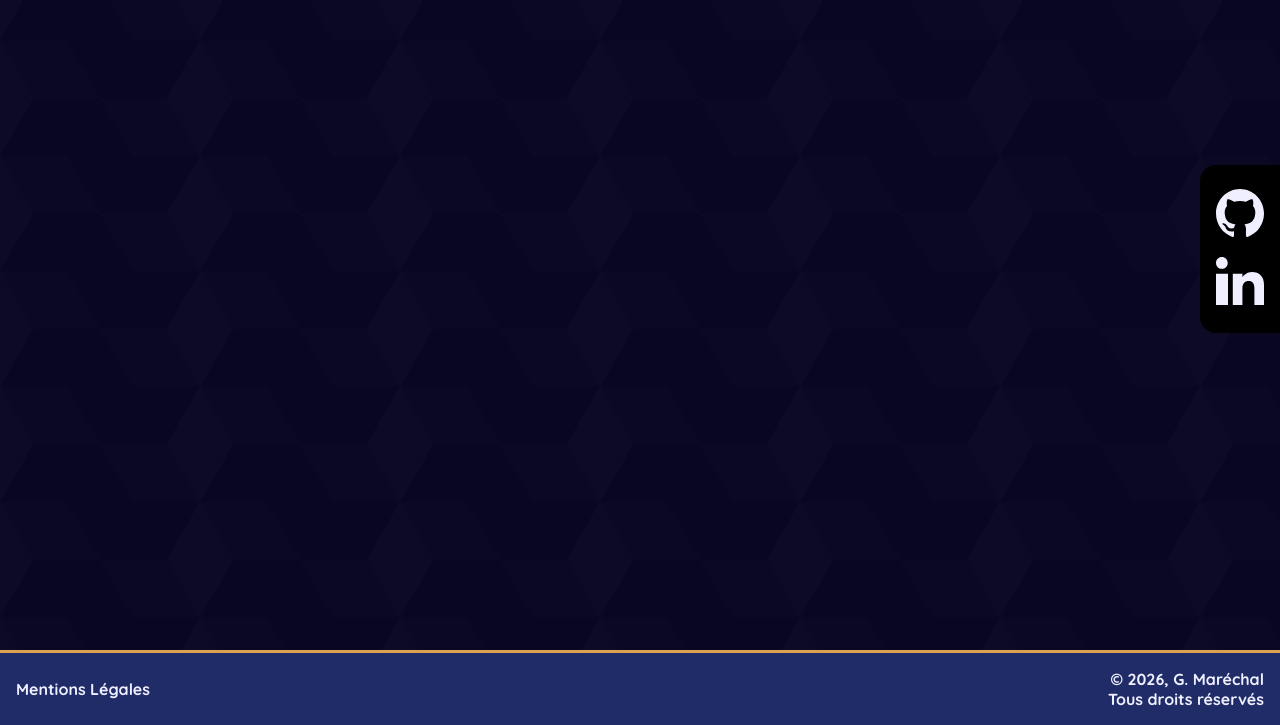
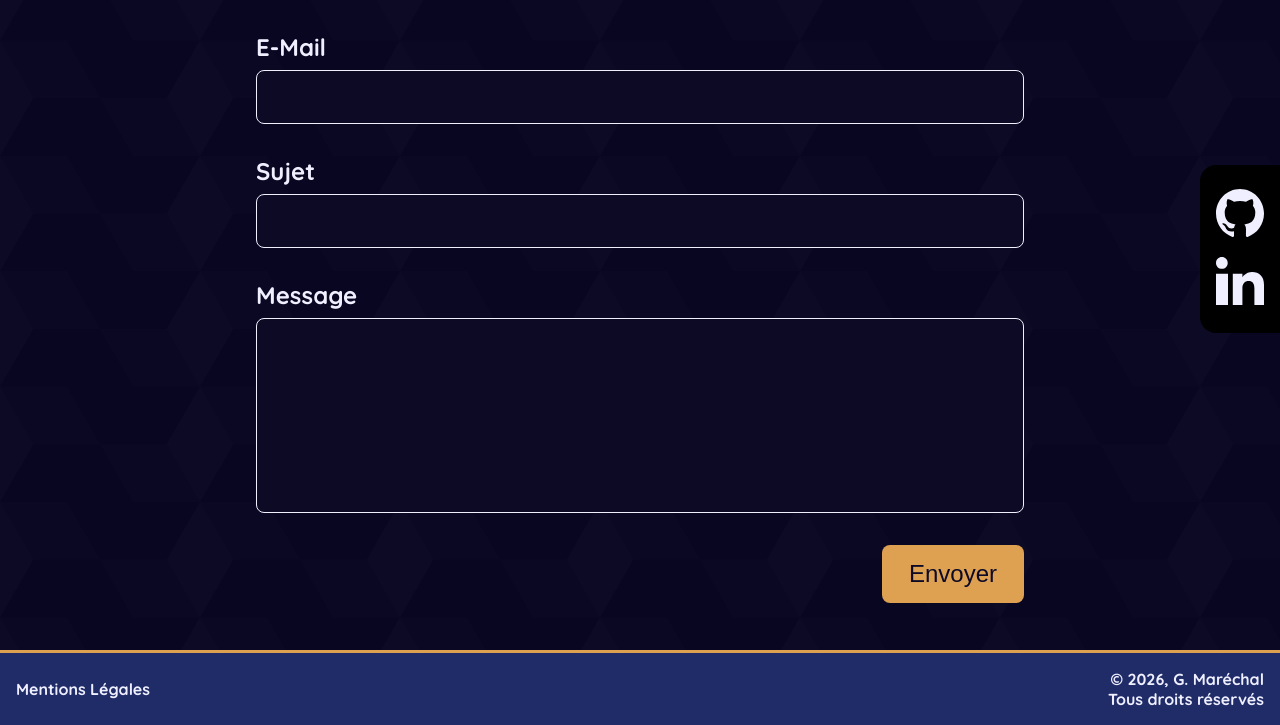
Before and after one commit to marechalg/Portfolio, a PHP site: page /contact?success=1 in a window 1280 px wide. Shown: the part 75-800 px from the top of the page. Run offline with PHP 8.4, Linux system fonts and the light colour scheme.

Commit message:
Added contact page and mail system for localhost only

```diff
--- a/pages/contact.php
+++ b/pages/contact.php
@@ -10,7 +10,8 @@
     <title>Contactez Moi</title>
     <link rel="icon" href="/assets/icons/likoubra.png">
 
-    <link rel="stylesheet" href="../styles/main.css">
+    <link rel="stylesheet" href="/styles/main.css">
+    <link rel="stylesheet" href="/styles/contact.css">
 </head>
 
 <body>
@@ -18,6 +19,37 @@
 
     <main>
         <?php require_once $_SERVER['DOCUMENT_ROOT'] . '/pages/partials/aside.php' ?>
+
+        <form action="/controllers/mail.php" method="POST">
+            <section>
+                <label for="mail">E-Mail</label>
+                <input type="email" name="mail" id="mail">
+            </section>
+
+            <section>
+                <label for="subject">Sujet</label>
+                <input type="text" name="subject" id="subject">
+            </section>
+
+            <section>
+                <label for="message">Message</label>
+                <textarea name="message" id="message"></textarea>
+            </section>
+
+            <?php if (isset($_GET['success'])): ?>
+                <div class="success">
+                    <p>Message envoyé avec succès</p>
+                </div>
+            <?php endif; ?>
+
+            <?php if (isset($_GET['error'])): ?>
+                <div class="error">
+                    <p>Une erreur est survenue</p>
+                </div>
+            <?php endif; ?>
+
+            <input type="submit" value="Envoyer">
+        </form>
     </main>
 
     <?php require_once $_SERVER['DOCUMENT_ROOT'] . '/pages/partials/footer.php' ?>
--- /dev/null
+++ b/styles/contact.css
@@ -0,0 +1,53 @@
+/*****************/
+/* MEDIA QUERIES */
+/*****************/
+
+@media screen and (orientation: landscape) and (min-width: 950px) {
+    form {
+        width: 60%;
+    }
+}
+
+@media screen and (orientation: portrait), screen and (max-width: 950px) {
+    form {
+        width: 80%;
+    }
+}
+
+/*********/
+/* STYLE */
+/*********/
+
+main {
+    display: flex;
+    flex-direction: column;
+    align-items: center;
+}
+
+form {
+    display: flex;
+    flex-direction: column;
+    gap: 2em;
+    align-items: end;
+}
+
+section {
+    width: 100%;
+    display: flex;
+    flex-direction: column;
+    gap: 0.5em;
+}
+
+input:not(input[type = submit]), textarea {
+    width: 100%;
+}
+
+input[type = submit] {
+    padding-left: 1em;
+    padding-right: 1em;
+}
+
+textarea {
+    resize: none;
+    height: 10em;
+}
--- a/styles/main.css
+++ b/styles/main.css
@@ -87,3 +87,57 @@ article {
     border-radius: 16px;
     padding: 1em;
 }
+
+input, textarea {
+    border-radius: 8px;
+    padding: 0.5em;
+    font-size: 1.5em;
+}
+
+input:not(input[type = submit]), textarea {
+    background-color: var(--color-dark-blue);
+    outline: none;
+    border: solid 1px var(--color-white);
+    border-radius: 8px;
+    color: var(--color-white);
+}
+input:not(input[type = submit]):focus, textarea:focus {
+    background-color: var(--color-dark-blue);
+    outline: none;
+}
+
+input[type = submit] {
+    background-color: var(--color-orange);
+    color: var(--color-dark-blue);
+    border: none;
+    border: solid 3px transparent;
+}
+input[type = submit]:hover {
+    cursor: pointer;
+    background-color: transparent;
+    color: var(--color-orange);
+    border: solid 3px var(--color-orange);
+}
+
+label {
+    font-weight: bold;
+    font-size: 1.5em;
+}
+
+div.success, div.error {
+    text-align: center;
+    width: 100%;
+    border-radius: 8px;
+    border: solid 1px;
+    padding: 0.5em;
+}
+div.success {
+    border-color: green;
+    color: green;
+    background-color: rgb(0, 255, 0, 0.1);
+}
+div.error {
+    border-color: red;
+    color: red;
+    background-color: rgb(255, 0, 0, 0.1);
+}
```
Also changed, not shown: controllers/mail.php (+18 -0 lines).
